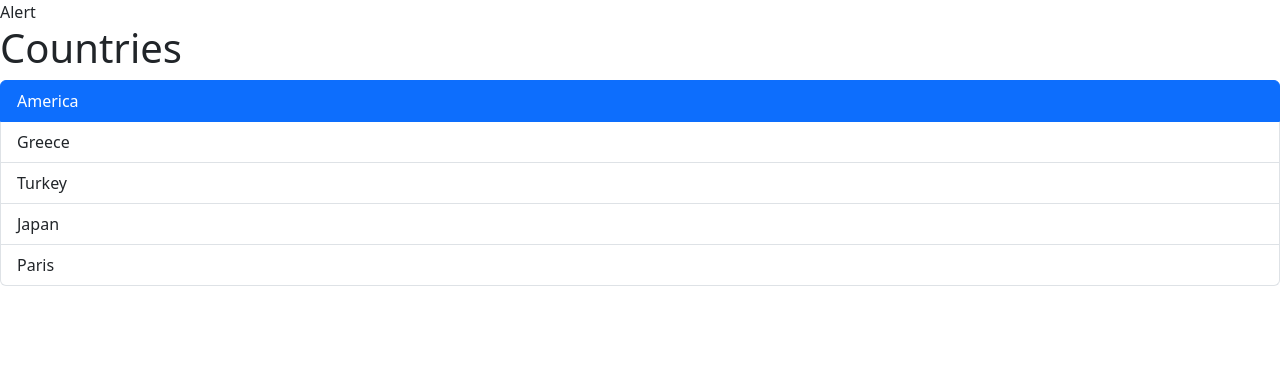
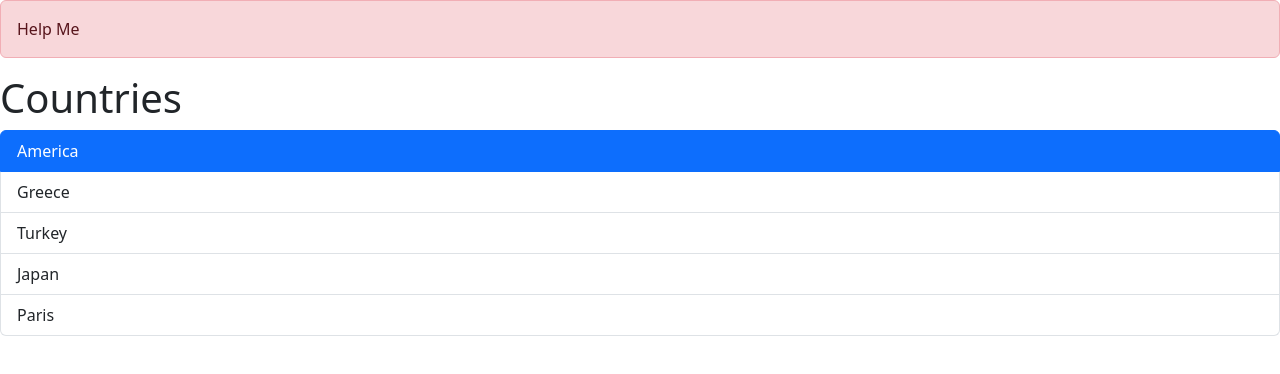
Before and after one commit to Zuwaynib/React-TypeScript, a React (Vite) app: page / in a window 1280 px wide. Shown: the top 374 px of the page. Built offline with nearby package versions, Linux system fonts and the light colour scheme.

Commit message:
Alert: dynamically updated Alert text

```diff
--- a/src/App.tsx
+++ b/src/App.tsx
@@ -10,7 +10,7 @@
 
   return (
     <>
-      <Alert />
+      <Alert text = "Help Me"/>
       <ListGroup
         items={items}
         heading="Countries"
--- a/src/components/Alert.tsx
+++ b/src/components/Alert.tsx
@@ -1,5 +1,9 @@
-const Alert = () => {
-  return <div>Alert</div>;
+interface Props {
+    text: string;
+}
+
+const Alert = ({ text }: Props) => {
+  return <div className = "alert alert-danger">{ text}</div>;
 };
 
 export default Alert;
```
